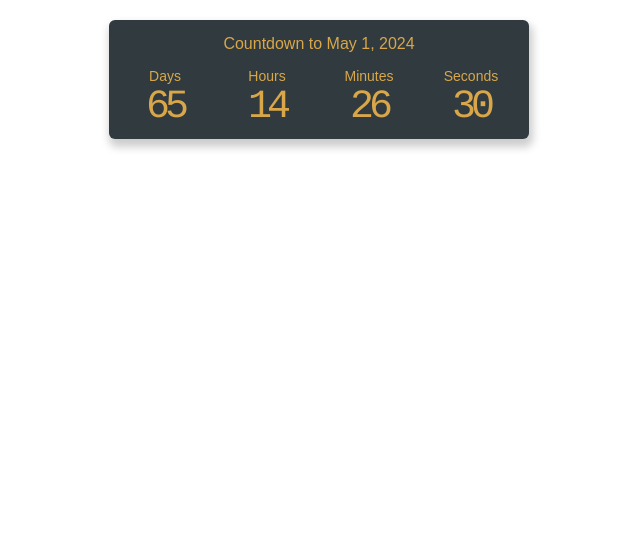
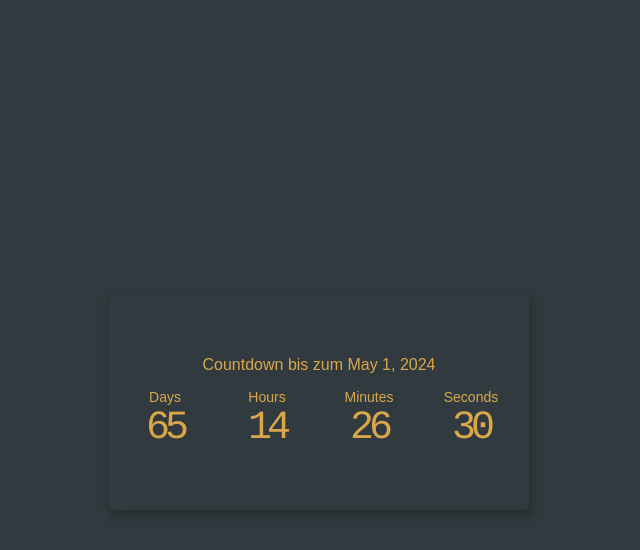
Before and after one commit to Daniele-Muheim/NicoWorkCountdown, an Angular app: page / in a window 1280 px wide. Shown: the top 550 px of the page, without its empty margins (321-961 px from the left). Built offline with nearby package versions, Linux system fonts and the light colour scheme.

Commit message:
fix some style issues

```diff
--- a/src/app/app.component.html
+++ b/src/app/app.component.html
@@ -1,5 +1,6 @@
+<div class="container">
   <div class="count-down-timer">
-  <p>Countdown to {{ currentTime }}</p>
+    <p>Countdown bis zum {{ currentTime }}</p>
     <div class="wrapper">
       <div class="description">
         <p>Days</p>
@@ -15,3 +16,4 @@
       </div>
     </div>
   </div>
+</div>
--- a/src/app/app.component.scss
+++ b/src/app/app.component.scss
@@ -1,13 +1,18 @@
 .count-down-timer {
-    box-shadow: 2px 6px 9px 2px rgb(0 0 0 / 20%);
+  box-shadow: 2px 6px 9px 2px rgba(0, 0, 0, 0.2);
   text-align: center;
   background-color: #313b3f;
-    max-width: 400px;
   margin: 20px auto;
   color: #d9a74a;
   border-radius: 6px;
   padding: 10px;
   font-family: sans-serif;
+  min-height: 200px;
+  display: flex;
+  flex-direction: column;
+  flex-wrap: nowrap;
+  justify-content: center;
+  min-width: 400px;
 
     > p {
       margin: 5px 0 15px 0;
@@ -53,3 +58,11 @@
       margin: 20px;
     }
   }
+
+.container {
+  position: absolute;
+  top: 50%;
+  left: 50%;
+  transform: translate(-50%, -50%);
+  padding: 10px;
+}
--- a/src/styles.scss
+++ b/src/styles.scss
@@ -2,13 +2,13 @@ html,
 body {
   padding: 0;
   margin: 0 !important;
+  background-color: #313b3f;
 }
 
 header {
   font: normal 14px sans-serif;
   letter-spacing: 0.5px;
   cursor: pointer;
-  background-color: #313b3f;
   color: #d9a74a;
   overflow: auto;
   padding: 5px 20px 7px 15px;
```
Lines whose indentation alone changed are shown as unchanged.
